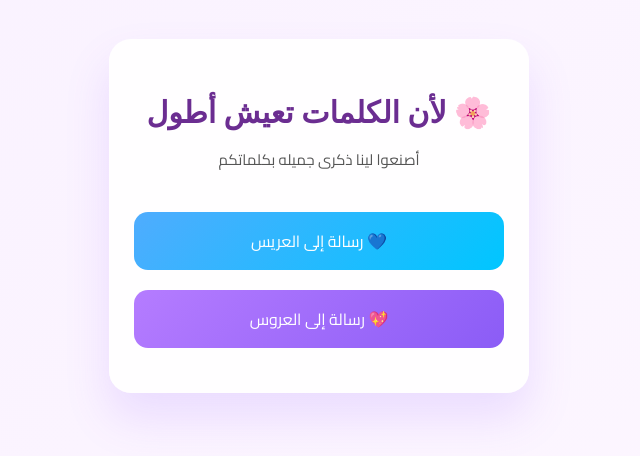
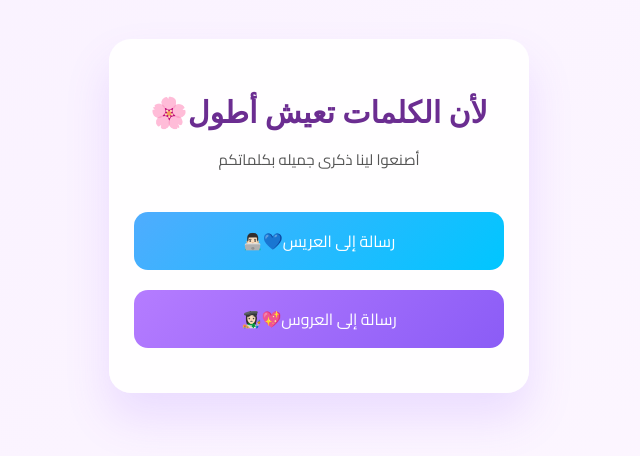
Before and after one commit to Sec-tester116/wedding, a plain HTML site: page index.html in a window 1280 px wide. Shown: the part 184-640 px from the top of the page, without its empty margins (321-961 px from the left). Drawn offline with nearby package versions, Linux system fonts and the light colour scheme; a web font is replaced by a local one.

Commit message:
Update index.html

```diff
--- a/index.html
+++ b/index.html
@@ -12,11 +12,11 @@
 
   <!-- Welcome Page -->
   <div id="welcome" class="page active">
-    <h1>🌸 لأن الكلمات تعيش أطول</h1>
+    <h1>لأن الكلمات تعيش أطول🌸</h1>
     <p>أصنعوا لينا ذكرى جميله بكلماتكم</p>
 
-    <button onclick="choose('groom')">💙 رسالة إلى العريس</button>
-    <button onclick="choose('bride')">💖 رسالة إلى العروس</button>
+    <button onclick="choose('groom')">رسالة إلى العريس💙👨🏻‍💻</button>
+    <button onclick="choose('bride')">رسالة إلى العروس💖👩🏻‍🎨</button>
   </div>
 
   <!-- Message Page -->
```
